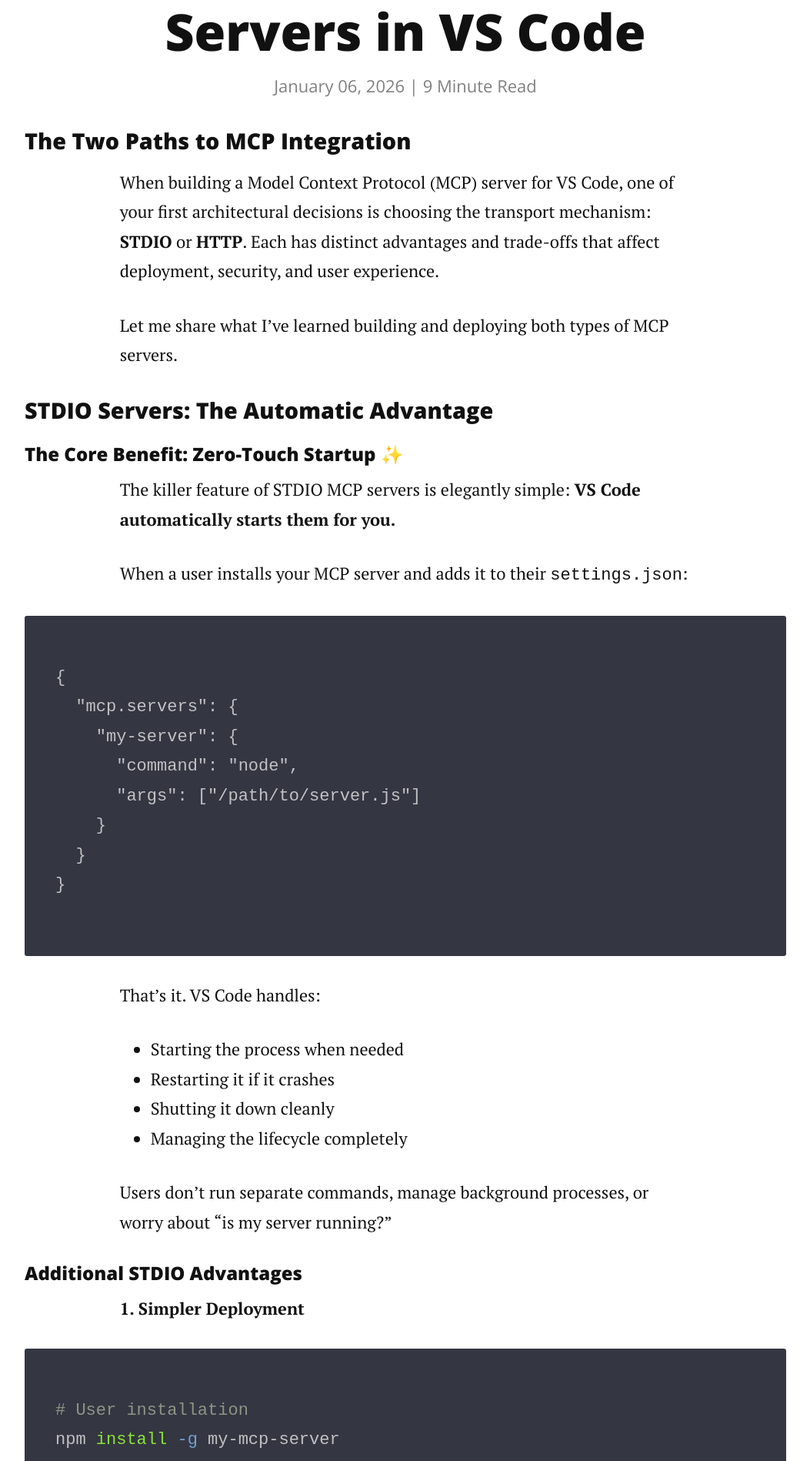
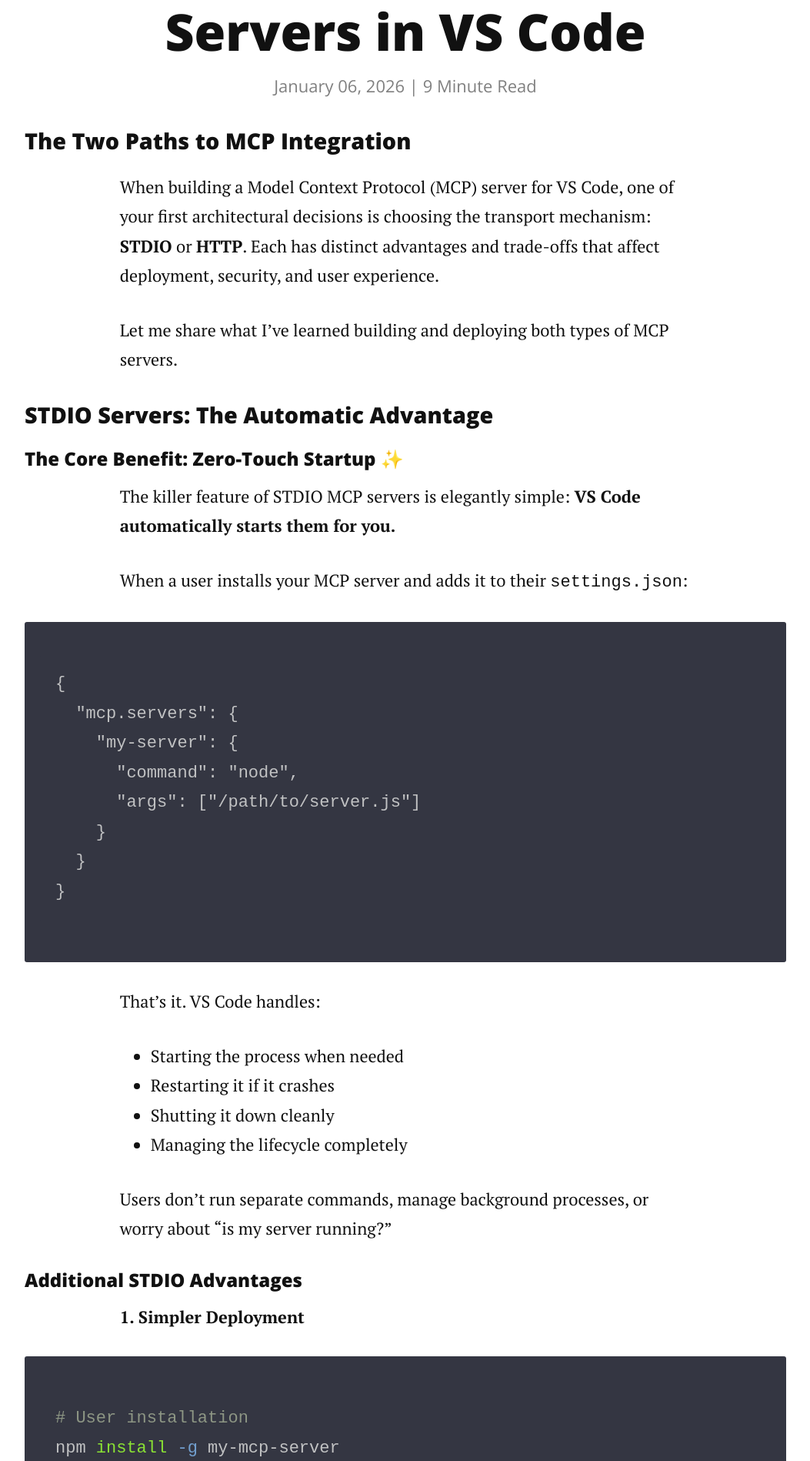
Before and after one commit to Fuzzwah/blog, a Jekyll site: the page built from _posts/2026-01-06-stdio-vs-http-mcp-servers-in-vscode.md, in a window 1280 px wide. Shown: the part 425-2323 px from the top of the page at 77% size, without its empty margins (113-1166 px from the left). Built offline with Jekyll 4.4.1, drawn with Linux system fonts in a browser that asks for light colours; nearby versions of some CDN libraries.

Commit message:
Separate header sizing for excerpts (smaller) vs posts (moderate)

```diff
--- a/assets/css/style.scss
+++ b/assets/css/style.scss
@@ -58,19 +58,19 @@
 .post {
 	h2 {
 		font-size: 1.8rem;
-		margin: 1.2em 0 0.6em 0;
+		margin: 1.2em 0 0.8em 0;
 	}
 	h3 {
 		font-size: 1.5rem;
-		margin: 1em 0 0.5em 0;
+		margin: 1em 0 0.6em 0;
 	}
 	h4 {
 		font-size: 1.3rem;
-		margin: 0.9em 0 0.4em 0;
+		margin: 0.9em 0 0.5em 0;
 	}
 	h5, h6 {
 		font-size: 1.1rem;
-		margin: 0.8em 0 0.3em 0;
+		margin: 0.8em 0 0.4em 0;
 	}
 }
 
```
